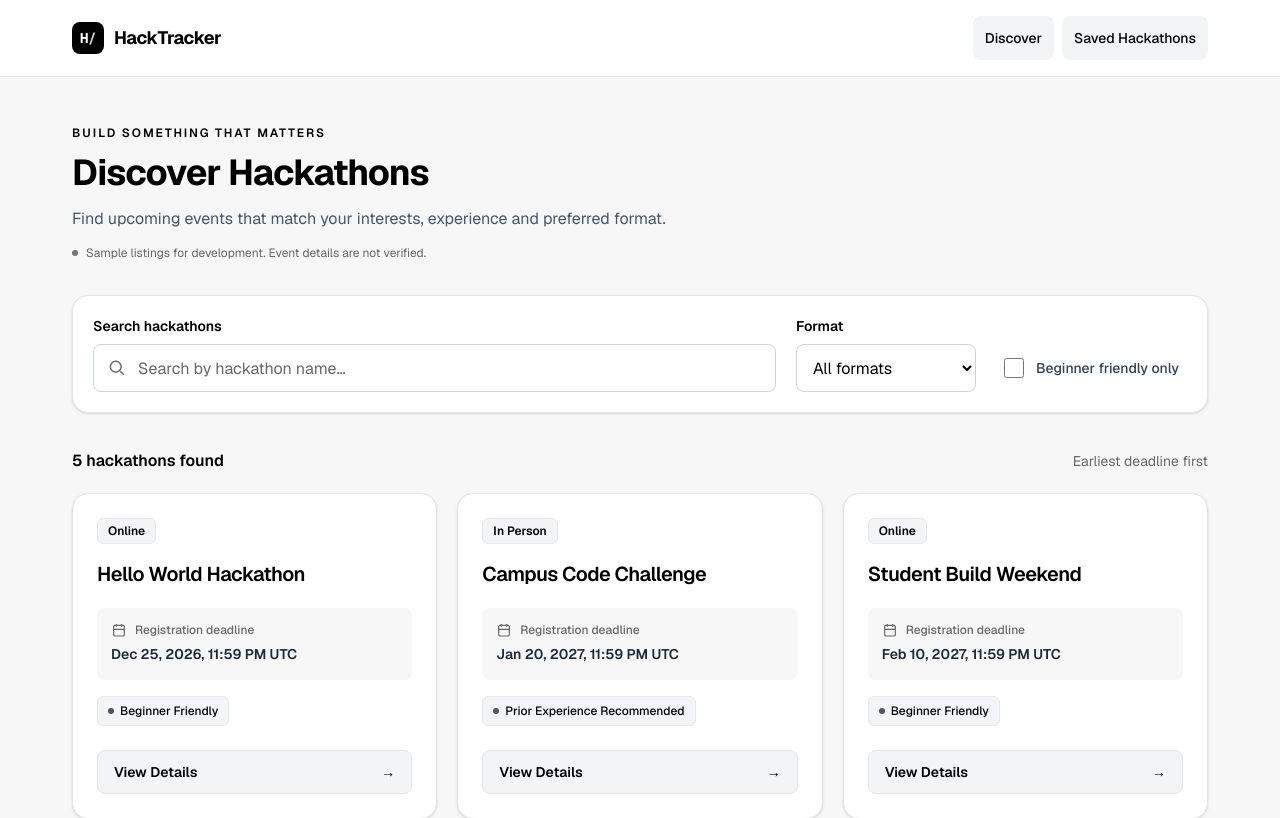
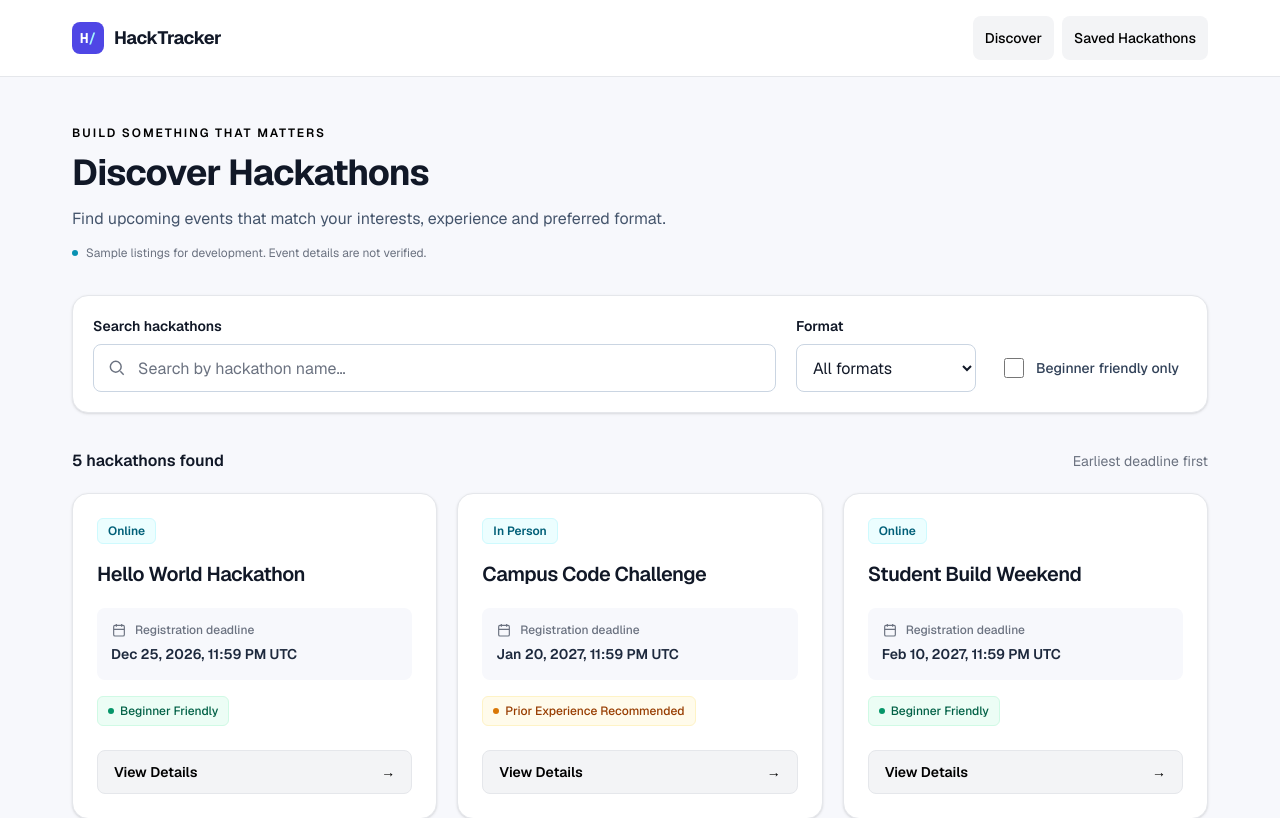
Before and after one commit to Siddhgarg3/Hacktracker, a Next.js app in the folder hacktracker-next/: page / in a window 1280 px wide. Shown: the top 818 px of the page. Built offline with nearby package versions, Linux system fonts and the light colour scheme.

Commit message:
changed some more of the css

```diff
--- a/hacktracker-next/app/globals.css
+++ b/hacktracker-next/app/globals.css
@@ -1,17 +1,17 @@
 @import "tailwindcss";
 
 :root {
-  --background: #f7f7f7;
-  --foreground: #000000;
+  --background: #f7f8fc;
+  --foreground: #111827;
   --surface: #ffffff;
-  --primary: #000000;
-  --primary-hover: #000000;
-  --accent: #737373;
-  --secondary: #666666;
-  --border: #e5e5e5;
-  --success: #404040;
-  --warning: #737373;
-  --error: #404040;
+  --primary: #4f46e5;
+  --primary-hover: #4338ca;
+  --accent: #0891b2;
+  --secondary: #6b7280;
+  --border: #e5e7eb;
+  --success: #059669;
+  --warning: #d97706;
+  --error: #dc2626;
   color-scheme: light;
 }
 
@@ -46,7 +46,7 @@ body {
 }
 
 :where(a, button, input, select):focus-visible {
-  outline: 3px solid var(--primary);
+  outline: 3px solid #111827;
   outline-offset: 4px;
 }
 
--- a/hacktracker-next/app/hackathons/[id]/not-found.jsx
+++ b/hacktracker-next/app/hackathons/[id]/not-found.jsx
@@ -2,7 +2,7 @@ import Link from "next/link"
 export default function NotFound(){
     return(
         <section className="mx-auto my-8 max-w-2xl rounded-2xl border border-border bg-surface px-5 py-14 text-center shadow-sm sm:my-12 sm:p-16">
-            <span className="mb-5 inline-flex rounded-lg border border-gray-200 bg-gray-100 px-3 py-1.5 font-mono text-sm font-semibold text-black">404</span>
+            <span className="mb-5 inline-flex rounded-lg border border-indigo-100 bg-indigo-50 px-3 py-1.5 font-mono text-sm font-semibold text-primary">404</span>
             <h1 className="text-3xl font-bold tracking-tight">Hackathon not found</h1>
             <p className="mx-auto mt-4 max-w-sm text-sm leading-7 text-slate-600">We couldn’t find an event at this address. Head back to Discover to explore the available listings.</p>
             <Link href="/" className="mt-7 inline-flex min-h-12 items-center justify-center gap-2 rounded-lg bg-gray-100 px-5 py-3 text-sm font-semibold text-black transition-colors duration-150 hover:bg-black hover:text-white focus-visible:bg-black focus-visible:text-white"><span aria-hidden="true">←</span> Back to Discover</Link>
--- a/hacktracker-next/app/hackathons/[id]/page.jsx
+++ b/hacktracker-next/app/hackathons/[id]/page.jsx
@@ -14,8 +14,8 @@ export default async function HackathonDetails({params}){
             <article className="overflow-hidden rounded-2xl border border-border bg-surface shadow-sm">
                 <header className="border-b border-border px-5 py-7 sm:p-9">
                     <div className="mb-5 flex flex-wrap gap-2">
-                        <span className="rounded-md border border-gray-200 bg-gray-100 px-2.5 py-1 text-xs font-semibold text-black">{hackathonreference.format === "in-person" ? "In Person" : hackathonreference.format === "online" ? "Online" : "Hybrid"}</span>
-                        <span className="rounded-md border border-gray-200 bg-gray-100 px-2.5 py-1 text-xs font-medium text-black">{hackathonreference.beginnerFriendly ? "Beginner Friendly" : "Prior Experience Recommended"}</span>
+                        <span className="rounded-md border border-cyan-100 bg-cyan-50 px-2.5 py-1 text-xs font-semibold text-cyan-800">{hackathonreference.format === "in-person" ? "In Person" : hackathonreference.format === "online" ? "Online" : "Hybrid"}</span>
+                        <span className={`rounded-md border px-2.5 py-1 text-xs font-medium ${hackathonreference.beginnerFriendly ? "border-emerald-100 bg-emerald-50 text-emerald-800" : "border-amber-100 bg-amber-50 text-amber-800"}`}>{hackathonreference.beginnerFriendly ? "Beginner Friendly" : "Prior Experience Recommended"}</span>
                     </div>
                     <h1 className="max-w-3xl wrap-anywhere text-3xl leading-tight font-bold tracking-tight sm:text-4xl">{hackathonreference.name}</h1>
                     <p className="mt-4 text-xs leading-5 text-secondary">Development sample · Event information has not been verified.</p>
@@ -38,7 +38,7 @@ export default async function HackathonDetails({params}){
                     </div>
 
                     <aside aria-label="Deadline and registration" className="min-w-0 self-start rounded-xl border border-border bg-background p-5 sm:p-6">
-                        <div className="mb-4 flex size-10 items-center justify-center rounded-lg border border-gray-200 bg-white text-black" aria-hidden="true"><svg viewBox="0 0 24 24" fill="none" stroke="currentColor" strokeWidth="1.75" className="size-5"><rect x="4" y="5" width="16" height="16" rx="2"/><path d="M8 3v4m8-4v4M4 11h16"/></svg></div>
+                        <div className="mb-4 flex size-10 items-center justify-center rounded-lg border border-indigo-100 bg-white text-primary" aria-hidden="true"><svg viewBox="0 0 24 24" fill="none" stroke="currentColor" strokeWidth="1.75" className="size-5"><rect x="4" y="5" width="16" height="16" rx="2"/><path d="M8 3v4m8-4v4M4 11h16"/></svg></div>
                         <h2 className="text-xs font-semibold tracking-wide text-secondary uppercase">Registration deadline</h2>
                         <p className="mt-2 wrap-anywhere text-lg leading-7 font-semibold">{formatDeadline(hackathonreference.deadline)}</p>
                         <div className="mt-6 border-t border-border pt-5">
--- a/hacktracker-next/app/saved/page.jsx
+++ b/hacktracker-next/app/saved/page.jsx
@@ -7,7 +7,7 @@ export default function SavedHackathons(){
             <h1 id="saved-heading" className="text-3xl font-bold tracking-tight sm:text-4xl">Saved Hackathons</h1>
             <p className="mt-3 text-base leading-7 text-slate-600">A place for the events you want to come back to.</p>
             <div className="mt-8 rounded-2xl border border-border bg-surface px-5 py-14 text-center shadow-sm sm:py-20">
-                <div aria-hidden="true" className="mx-auto mb-6 flex size-14 items-center justify-center rounded-2xl bg-gray-100 text-black"><svg viewBox="0 0 24 24" fill="none" stroke="currentColor" strokeWidth="1.5" className="size-7"><path d="M6 5a2 2 0 0 1 2-2h8a2 2 0 0 1 2 2v16l-6-4-6 4V5Z"/></svg></div>
+                <div aria-hidden="true" className="mx-auto mb-6 flex size-14 items-center justify-center rounded-2xl bg-indigo-50 text-primary"><svg viewBox="0 0 24 24" fill="none" stroke="currentColor" strokeWidth="1.5" className="size-7"><path d="M6 5a2 2 0 0 1 2-2h8a2 2 0 0 1 2 2v16l-6-4-6 4V5Z"/></svg></div>
                 <h2 className="text-xl font-semibold tracking-tight">Your future shortlist starts here</h2>
                 <p className="mx-auto mt-3 max-w-md text-sm leading-7 text-slate-600">Your saved events will appear here. Saving isn’t available yet, but you can explore the discovery page in the meantime.</p>
                 <Link href="/" className="mt-7 inline-flex min-h-12 items-center justify-center gap-2 rounded-lg bg-gray-100 px-5 py-3 text-sm font-semibold text-black transition-colors duration-150 hover:bg-black hover:text-white focus-visible:bg-black focus-visible:text-white">Discover Hackathons <span aria-hidden="true">→</span></Link>
--- a/hacktracker-next/components/HackathonCard.jsx
+++ b/hacktracker-next/components/HackathonCard.jsx
@@ -4,7 +4,7 @@ export default function HackathonCard({hackathon}){
     return (
         <article className="group flex h-full min-w-0 flex-col rounded-2xl border border-border bg-surface p-5 shadow-sm transition duration-150 hover:-translate-y-0.5 hover:border-gray-400 hover:shadow-md focus-within:-translate-y-0.5 focus-within:border-gray-400 focus-within:shadow-md sm:p-6">
             <div className="mb-4 flex flex-wrap items-center gap-2">
-                <span className="inline-flex items-center rounded-md border border-gray-200 bg-gray-100 px-2.5 py-1 text-xs font-semibold text-black">{hackathon.format === "in-person" ? "In Person" : hackathon.format === "online" ? "Online" : "Hybrid"}</span>
+                <span className="inline-flex items-center rounded-md border border-cyan-100 bg-cyan-50 px-2.5 py-1 text-xs font-semibold text-cyan-800">{hackathon.format === "in-person" ? "In Person" : hackathon.format === "online" ? "Online" : "Hybrid"}</span>
             </div>
             <h3 className="wrap-anywhere text-xl leading-7 font-semibold tracking-tight text-foreground">{hackathon.name}</h3>
             <div className="mt-5 rounded-lg bg-background p-3.5">
@@ -15,8 +15,8 @@ export default function HackathonCard({hackathon}){
                 <p className="wrap-anywhere text-sm leading-6 font-semibold text-slate-800">{formatDeadline(hackathon.deadline)}</p>
             </div>
             <div className="mt-4 mb-6">
-                <span className="inline-flex items-center gap-1.5 rounded-md border border-gray-200 bg-gray-100 px-2.5 py-1 text-xs leading-5 font-medium text-black">
-                    <span aria-hidden="true" className="size-1.5 shrink-0 rounded-full bg-gray-600" />
+                <span className={`inline-flex items-center gap-1.5 rounded-md border px-2.5 py-1 text-xs leading-5 font-medium ${hackathon.beginnerFriendly ? "border-emerald-100 bg-emerald-50 text-emerald-800" : "border-amber-100 bg-amber-50 text-amber-800"}`}>
+                    <span aria-hidden="true" className={`size-1.5 shrink-0 rounded-full ${hackathon.beginnerFriendly ? "bg-success" : "bg-warning"}`} />
                     {hackathon.beginnerFriendly ? "Beginner Friendly" : "Prior Experience Recommended"}
                 </span>
             </div>
--- a/hacktracker-next/components/Navbar.jsx
+++ b/hacktracker-next/components/Navbar.jsx
@@ -4,7 +4,7 @@ export default function Navbar(){
         <header className="border-b border-border bg-surface">
             <nav className="navbar mx-auto flex w-full max-w-[1200px] flex-wrap items-center justify-between gap-x-4 gap-y-2 px-4 py-4 sm:px-6 lg:px-8" id="navbar" aria-label="Main navigation">
                 <Link href="/" className="inline-flex min-h-11 items-center gap-2.5 rounded-md text-lg font-bold tracking-tight text-foreground">
-                    <span aria-hidden="true" className="flex size-8 shrink-0 items-center justify-center rounded-lg bg-black font-mono text-sm font-bold text-white">H<span className="text-gray-300">/</span></span>
+                    <span aria-hidden="true" className="flex size-8 shrink-0 items-center justify-center rounded-lg bg-primary font-mono text-sm font-bold text-white">H<span className="text-cyan-200">/</span></span>
                     HackTracker
                 </Link>
                 <ul className="flex flex-wrap items-center gap-1 text-sm font-medium sm:gap-2">
```
